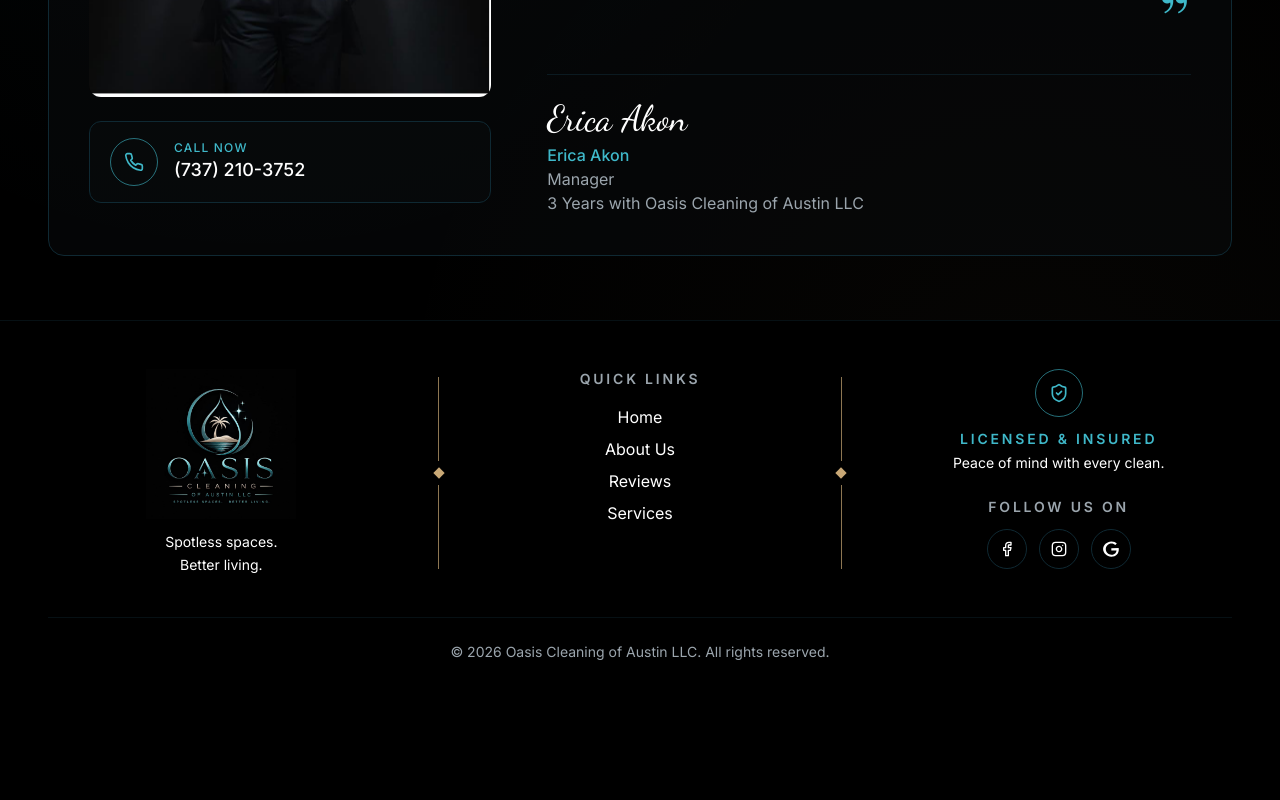
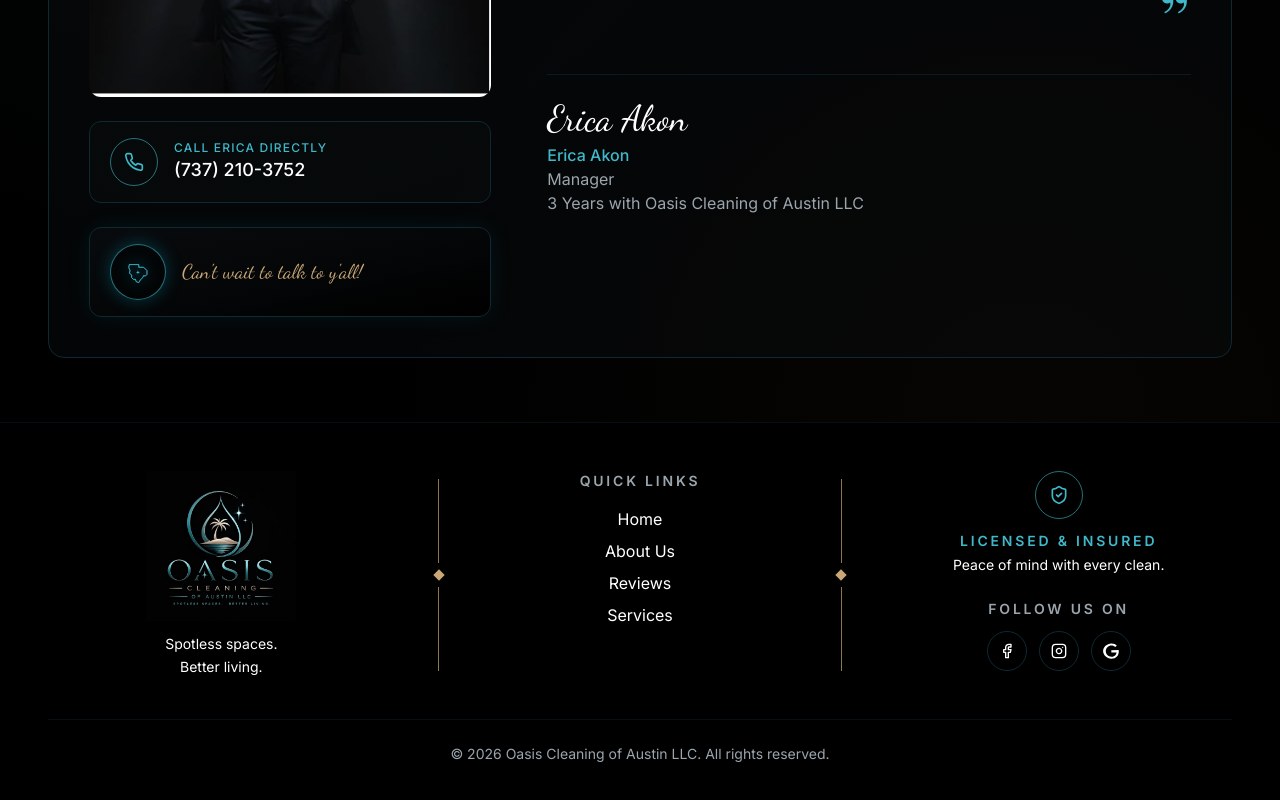
Before and after one commit to BitNByte-IT/Oasis_Cleaning_Project, a Next.js app: page /about in a window 1280 px wide. Shown: the part 1174-1974 px from the top of the page. Before the commit the page ends 1884 px from the top, so only its background shows below. Built offline with nearby package versions, Linux system fonts and the light colour scheme; no server answers.

Commit message:
about page new ui component added

```diff
--- a/src/app/about/page.jsx
+++ b/src/app/about/page.jsx
@@ -4,6 +4,86 @@ import CallButton from '@/components/ui/CallButton';
 import about from '@/data/about.json';
 
 export const dynamic = 'force-static';
+
+function TexasIcon({ className }) {
+  return (
+    <svg
+      viewBox="0 0 512 512"
+      className={className}
+      fill="none"
+      xmlns="http://www.w3.org/2000/svg"
+      aria-hidden
+    >
+      <defs>
+        <filter id="glow">
+          <feGaussianBlur stdDeviation="3.5" result="coloredBlur" />
+          <feMerge>
+            <feMergeNode in="coloredBlur" />
+            <feMergeNode in="SourceGraphic" />
+          </feMerge>
+        </filter>
+      </defs>
+
+      {/* Texas outline */}
+      <path
+        d="
+          M105 120
+          L270 120
+          L270 170
+          L360 170
+          L420 230
+          L420 300
+          L390 330
+          L360 320
+          L340 360
+          L300 400
+          L270 450
+          L220 430
+          L210 390
+          L170 390
+          L140 360
+          L140 310
+          L100 280
+          L110 230
+          L90 180
+          Z
+        "
+        stroke="currentColor"
+        strokeWidth="12"
+        strokeLinejoin="round"
+        strokeLinecap="round"
+        filter="url(#glow)"
+      />
+
+      {/* Austin glowing dot */}
+      <circle
+        cx="255"
+        cy="265"
+        r="10"
+        fill="currentColor"
+        filter="url(#glow)"
+      />
+
+      {/* Sparkle */}
+      <path
+        d="
+          M255 225
+          L262 255
+          L292 262
+          L262 269
+          L255 299
+          L248 269
+          L218 262
+          L248 255
+          Z
+        "
+        fill="currentColor"
+        opacity="0.9"
+        filter="url(#glow)"
+      />
+    </svg>
+  );
+}
 
 export const metadata = {
   title: 'About Us',
@@ -95,7 +175,17 @@ export default function AboutPage() {
                   className="object-cover"
                 />
               </div>
-              <CallButton variant="outline" className="w-full" />
+              <CallButton variant="outline" className="w-full" label="CALL ERICA DIRECTLY" />
+
+              {/* "Can't wait to talk to y'all!" badge */}
+              <div className="inline-flex w-full items-center gap-4 rounded-xl border border-brand-border bg-gradient-to-br from-brand-surface/70 to-black px-5 py-4 shadow-[0_0_25px_rgba(0,212,255,0.08)]">
+                <span className="flex h-14 w-14 shrink-0 items-center justify-center rounded-full border border-brand-teal/60 bg-black/40 text-brand-teal shadow-[0_0_18px_rgba(0,212,255,0.25)]">
+                  <TexasIcon className="h-7 w-7 text-brand-teal drop-shadow-[0_0_8px_rgba(0,212,255,0.8)]" />
+                </span>
+                <span className="font-script text-xl text-brand-gold">
+                  Can&apos;t wait to talk to y&apos;all!
+                </span>
+              </div>
             </div>
 
             {/* Manager statement */}
```
